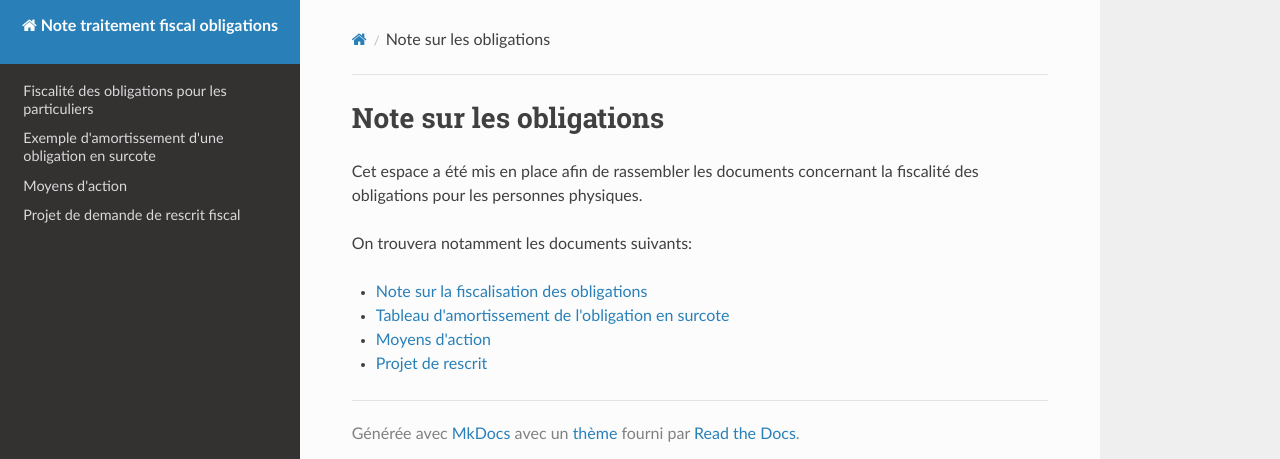
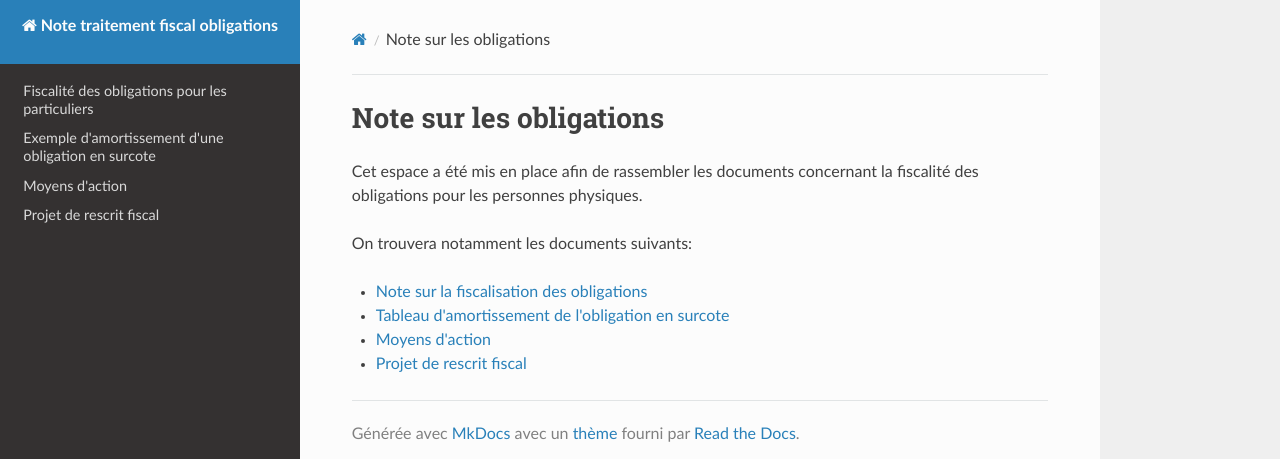
Before and after one commit to ConscritNeuneu/note-traitement-fiscal-obligations, an MkDocs documentation site: the page built from docs/index.md, in a window 1280 px wide. Shown: the top 459 px of the page. Built offline with MkDocs 1.6.1, drawn with Linux system fonts in a browser that asks for light colours; nearby versions of some CDN libraries.

Commit message:
Harmonisation du titre de rescrit

```diff
--- a/docs/index.md
+++ b/docs/index.md
@@ -8,6 +8,6 @@ On trouvera notamment les documents suivants:
 - [Note sur la fiscalisation des obligations](note_fiscalisation_obligations.md)
 - [Tableau d'amortissement de l'obligation en surcote](annexe_tableau_amortissement.md)
 - [Moyens d'action](moyens_action.md)
-- [Projet de rescrit](projet_rescrit.md)
+- [Projet de rescrit fiscal](projet_rescrit.md)
 
 <!-- L'ensemble de la note est aussi disponible [sous forme de PDF](). -->
--- a/docs/projet_rescrit.md
+++ b/docs/projet_rescrit.md
@@ -1,4 +1,4 @@
-# Projet de demande de rescrit fiscal
+# Projet de rescrit fiscal
 
 *Demande de prise de position formelle au sens du 1° de l'article L. 80 B
 du livre des procédures fiscales*
```
